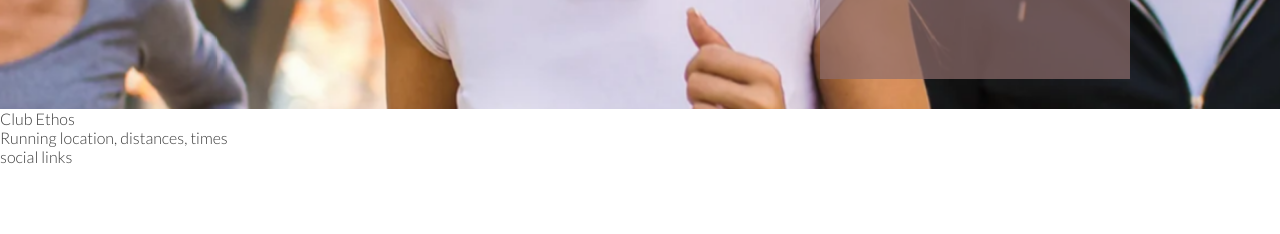
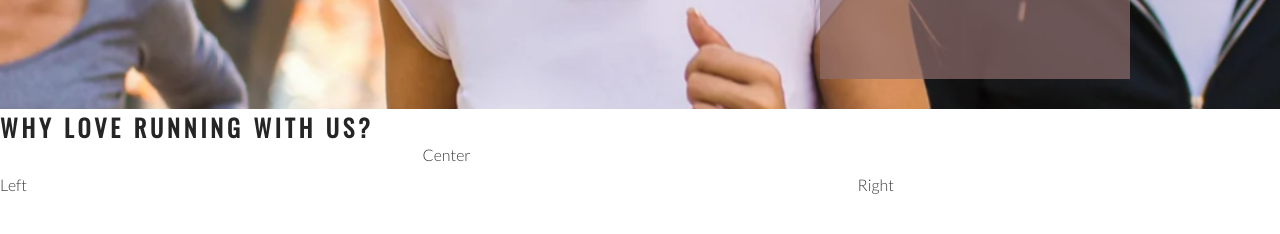
Before and after one commit to Kay-ddggxh/ci-love-running, a plain HTML site: page index.html in a window 1280 px wide. Shown: the part 566-800 px from the top of the page. Drawn offline with nearby package versions, Linux system fonts and the light colour scheme.

Commit message:
add club ethos main structure

```diff
--- a/assets/css/style.css
+++ b/assets/css/style.css
@@ -28,6 +28,7 @@ h2 {
 #logo {
     float: left;
     font-size: 280%;
+    margin-left: 30px;
 }
 
 #menu {
@@ -110,3 +111,27 @@ h2 {
     right: 150px;
     position: absolute;
 }
+
+/* club ethos */
+
+#club-ethos {
+    height: 600px;
+}
+
+#left-about {
+    padding-top: 30px;
+    width: 33%;
+    float: left;
+}
+
+#right-about {
+    padding-top: 30px;
+    width: 33%;
+    float: right;
+}
+
+#right-about {
+    margin: 0 auto;
+    width: 33%;
+
+}
--- a/index.html
+++ b/index.html
@@ -31,7 +31,12 @@
             <h3>Dublin Docklands & Phoenix Park</h3>
         </div>
     </section>
-    <section>Club Ethos</section>
+    <section id="club-ethos">
+        <h1>Why Love Running With Us?</h1>
+        <div id="left-about">Left</div>
+        <div id="right-about">Right</div>
+        <div id="center-about">Center</div>
+    </section>
     <section>Running location, distances, times</section>
     <footer>social links</footer>
 </body>
```
